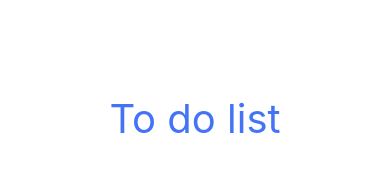
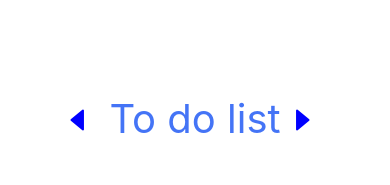
Before and after one commit to jhyunwoo/beatus-note-us, a React Native app: screen / in a window 390 px wide. Shown: the top 185 px of the page. Built offline with nearby package versions, Linux system fonts and the light colour scheme.

Commit message:
add icon on todolist

```diff
--- a/App.js
+++ b/App.js
@@ -1,21 +1,43 @@
-import {Image} from 'react-native';
+import { Image } from "react-native";
 import * as Font from "expo-font";
 import { StatusBar } from "expo-status-bar";
-import { StyleSheet,TouchableOpacity, Text, View } from "react-native";
+import { StyleSheet, TouchableOpacity, Text, View } from "react-native";
 import { Colors } from "react-native/Libraries/NewAppScreen";
-import HighlightText from 'react-native-highlight-underline-text';
-import { BeakerIcon } from '@heroicons/react/solid'
-
+import HighlightText from "react-native-highlight-underline-text";
+import { BeakerIcon } from "@heroicons/react/solid";
+import { AntDesign } from "@expo/vector-icons";
 
 export default function App() {
   return (
     <View style={styles.container}>
       <View style={styles.titlepart}>
+        <View style={styles.todolist}>
+          <AntDesign.Button
+            name="caretleft"
+            size={24}
+            color="blue"
+            backgroundColor="#ffffff"
+            style={styles.dateChange}
+          />
           <Text style={styles.title}>To do list</Text>
+          <AntDesign.Button
+            name="caretright"
+            size={24}
+            color="blue"
+            backgroundColor="#ffffff"
+            style={styles.dateChange}
+          />
+        </View>
         <Text style={styles.date}>22.08.10(수)</Text>
       </View>
       <View style={styles.listpart}>
-        <HighlightText isFixed={false} bottom={-5} ratio={0.2} underlineColor="rgb(217,217,217)" text="1.수(하) 개념 나가기"/>
+        <HighlightText
+          isFixed={false}
+          bottom={-5}
+          ratio={0.2}
+          underlineColor="rgb(217,217,217)"
+          text="1.수(하) 개념 나가기"
+        />
         <Text style={styles.list}>2.비문학 3지문 풀기</Text>
         <Text style={styles.list}>3.영단어 30개 외우기</Text>
         <Text style={styles.list}>4.비터스 과제하기</Text>
@@ -34,82 +56,81 @@ export default function App() {
         </TouchableOpacity>
       </View>
     </View>
-
-
-
   );
 }
 
 const styles = StyleSheet.create({
+  dateChange: {
+    marginTop: 105,
+  },
+  todolist: {
+    flexDirection: "row",
+  },
   container: {
     flex: 1,
-    backgroundColor: "#fff"
+    backgroundColor: "#fff",
   },
-  titlepart:{
-    flex:0.3,
+  titlepart: {
+    flex: 0.3,
     alignItems: "center",
-    justifyContent: "center"
+    justifyContent: "center",
   },
   title: {
-    fontSize:40,
+    fontSize: 40,
     alignItems: "center",
     justifyContent: "center",
-    marginTop:100,
-    color:"rgb(68, 116, 246)",
-    borderBottomColor:"gray"
+    marginTop: 100,
+    color: "rgb(68, 116, 246)",
+    borderBottomColor: "gray",
   },
   date: {
-    fontSize:25,
-    marginTop:35
+    fontSize: 25,
+    marginTop: 35,
   },
   listpart: {
-    marginTop:150,
-    flex:0.5,
-    marginLeft:120,
-
+    marginTop: 150,
+    flex: 0.5,
+    marginLeft: 120,
   },
-  list:{
-    textDecorationLine:'underline',
-    fontSize:15,
-    lineHeight:40,
-    underlineColor:""
+  list: {
+    textDecorationLine: "underline",
+    fontSize: 15,
+    lineHeight: 40,
+    underlineColor: "",
   },
-  buttonpart:{
-    flex:0.2,
-    flexDirection:'row',
-
-
+  buttonpart: {
+    flex: 0.2,
+    flexDirection: "row",
   },
-  leftbutton:{
-    backgroundColor:"rgb(235,235,235)",
-    justifyContent:"center",
-    alignItems:"center",
+  leftbutton: {
+    backgroundColor: "rgb(235,235,235)",
+    justifyContent: "center",
+    alignItems: "center",
     width: 120,
-    height:60,
-    borderRadius:50,
-    marginLeft:100,
+    height: 60,
+    borderRadius: 50,
+    marginLeft: 100,
   },
-  button:{
-    backgroundColor:"black",
-    justifyContent:"center",
-    alignItems:"center",
+  button: {
+    backgroundColor: "black",
+    justifyContent: "center",
+    alignItems: "center",
     width: 85,
-    height:85,
-    borderRadius:50,
-    marginLeft:-155,
-    marginTop:-12
+    height: 85,
+    borderRadius: 50,
+    marginLeft: -155,
+    marginTop: -12,
   },
-  plus:{
-    color:"white",
-
+  plus: {
+    color: "white",
   },
-  rightbutton:{
-    backgroundColor:"rgb(235,235,235)",
-    justifyContent:"center",
-    alignItems:"center",
-    width:120,
-    height:60,
-    borderRadius:50,
-    marginLeft:-20
-  }
+  rightbutton: {
+    backgroundColor: "rgb(235,235,235)",
+    justifyContent: "center",
+    alignItems: "center",
+    width: 120,
+    height: 60,
+    borderRadius: 50,
+    marginLeft: -20,
+  },
 });
--- a/package.json
+++ b/package.json
@@ -13,12 +13,13 @@
     "@heroicons/react": "^1.0.6",
     "@heroicons/vue": "^1.0.6",
     "expo": "~45.0.0",
-    "expo-font": "^10.2.0",
+    "expo-font": "~10.1.0",
     "expo-status-bar": "~1.3.0",
     "react": "17.0.2",
     "react-dom": "17.0.2",
     "react-native": "0.68.2",
     "react-native-highlight-underline-text": "^1.0.4",
+    "react-native-vector-icons": "^9.2.0",
     "react-native-web": "0.17.7"
   },
   "devDependencies": {
```
Also changed, not shown: 1 other file (tests, documents, lock files or other folders). Lines whose indentation alone changed are shown as unchanged.
